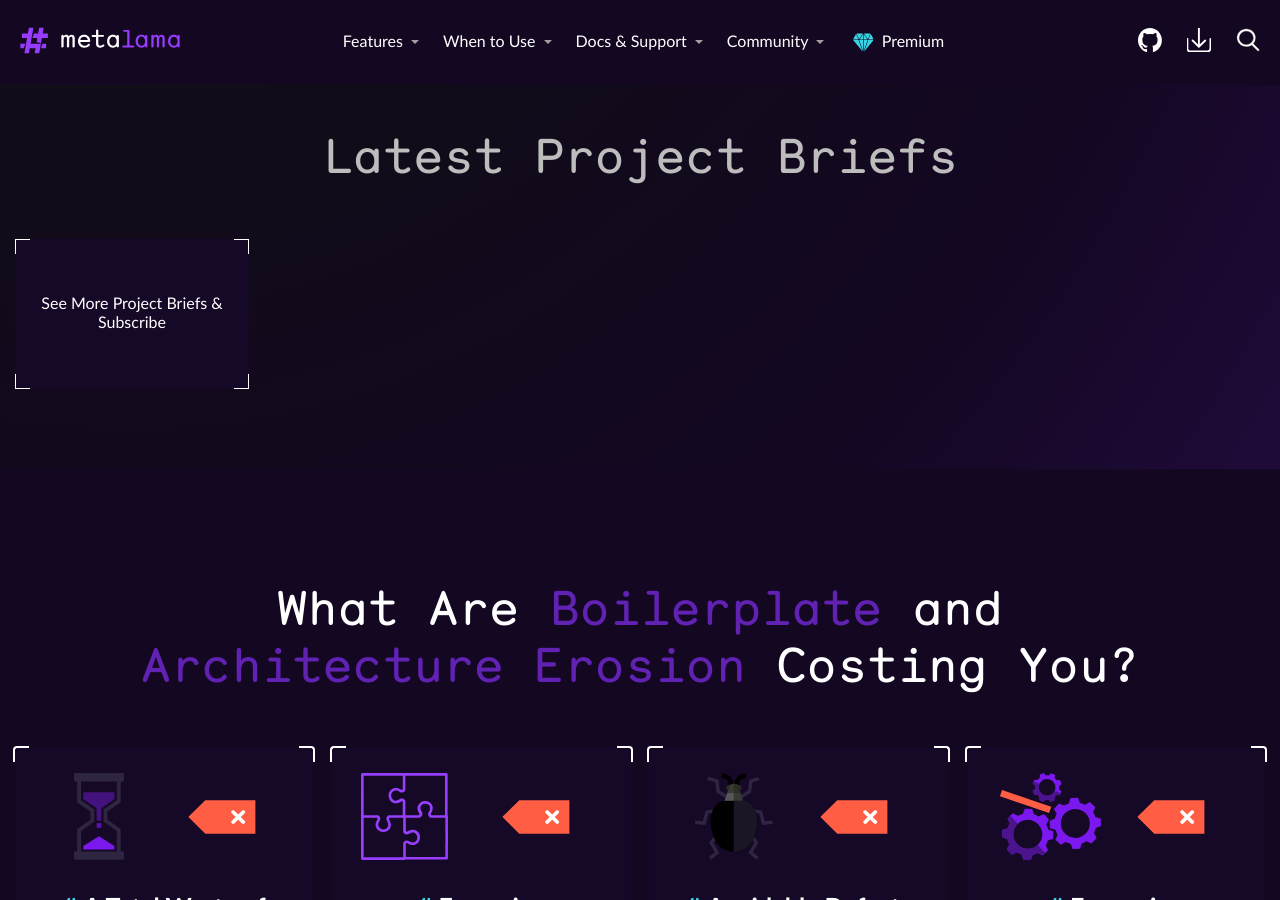
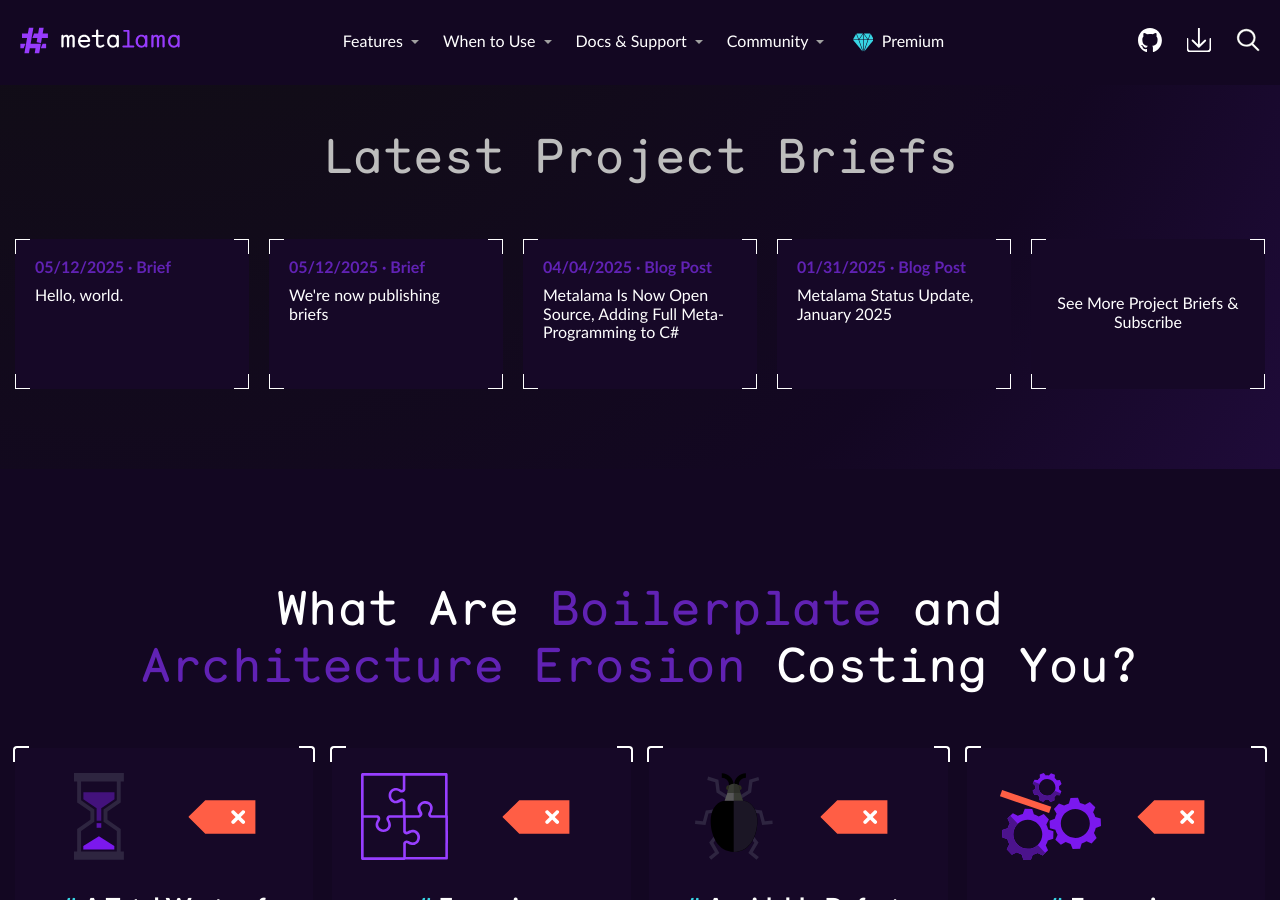
Before and after one commit to metalama/website, a Jekyll site: the page built from index.html, in a window 1280 px wide and 900 px high, scrolled down 975 px. Built offline with Jekyll 4.4.1, drawn with Linux system fonts in a browser that asks for light colours; nearby versions of some CDN libraries; comment, search, counter and statistics services are not loaded.

Commit message:
Briefs as YAML collection.

```diff
--- /dev/null
+++ b/_data/briefs.yml
@@ -0,0 +1,16 @@
+briefs:
+  - date: 2025-05-12
+    title: We're now publishing briefs
+    description: |
+      Lorem ipsum dolor [sit amet](https://metalama.net), consectetur adipiscing elit.
+      Sed do eiusmod tempor incididunt ut labore et dolore magna aliqua.
+      Ut enim ad minim veniam, quis nostrud exercitation ullamco laboris nisi ut aliquip ex ea commodo consequat.
+
+  - date: 2025-05-12
+    title: Hello, world.
+    description: |
+      That's another post!
+
+      New line
+
+      That should work.
--- /dev/null
+++ b/_includes/shorts.html
@@ -0,0 +1,29 @@
+{% assign all_items = site.posts | concat: site.data.briefs.briefs %}
+{% assign all_items = all_items | sort: "date" | reverse %}
+{% assign top_items = all_items | slice: 0, include.max_count %}
+
+{% for item in top_items %}
+<article class="item">
+    <a href="{{ item.url | prepend: site.baseurl }}">
+        <div class="date">
+            {{ item.date | date: "%m/%d/%Y" }} ·
+            {% if item.collection == "posts" %}Blog Post{% else %}Brief{% endif %}
+        </div>
+        <div class="title">{{ item.title | escape }}</div>
+        {% if include.include_content %}
+        <div class="content">
+            {% if item.collection == "posts" %}
+                {{ item.excerpt | strip_html | escape }}
+            {% else %}
+                {{ item.description | markdownify }}
+            {% endif %}
+        </div>
+        {% if item.collection == "posts" %}
+        <div class="more">Read Article</div>
+        {% endif %}
+        {% endif %}
+        <div class="decor-1"></div>
+        <div class="decor-2"></div>
+    </a>
+</article>
+{% endfor %}
--- a/briefs.html
+++ b/briefs.html
@@ -48,8 +48,6 @@
     }
 </style>
 
-{% include fetch-shorts.html include_content=true max_count=20 %}
-
 
 <main>
     <div class="container container-m min_height">
@@ -63,6 +61,10 @@
 
         <div id="shorts-container">
 
+            {% include shorts.html include_content=true max_count=20 %}
+
+
+
         </div>
 
     </div>
--- a/index.html
+++ b/index.html
@@ -65,7 +65,13 @@
                 </h2>
 
 <div id="shorts-container">
+
+      {% include shorts.html max_count=4 %}
+
+
     <article class="item subscribe">
+
+
         <a href="/briefs">
                             <div class="more">See More Project Briefs &amp; Subscribe</div>
                             <div class="decor-1"></div>
@@ -74,7 +80,7 @@
                     </article>
 </div>
 
-            {% include fetch-shorts.html max_count=4 %}
+
         </div>
     </section>
 
```
Also changed, not shown: _includes/fetch-shorts.html (deleted, +0 -82 lines).
